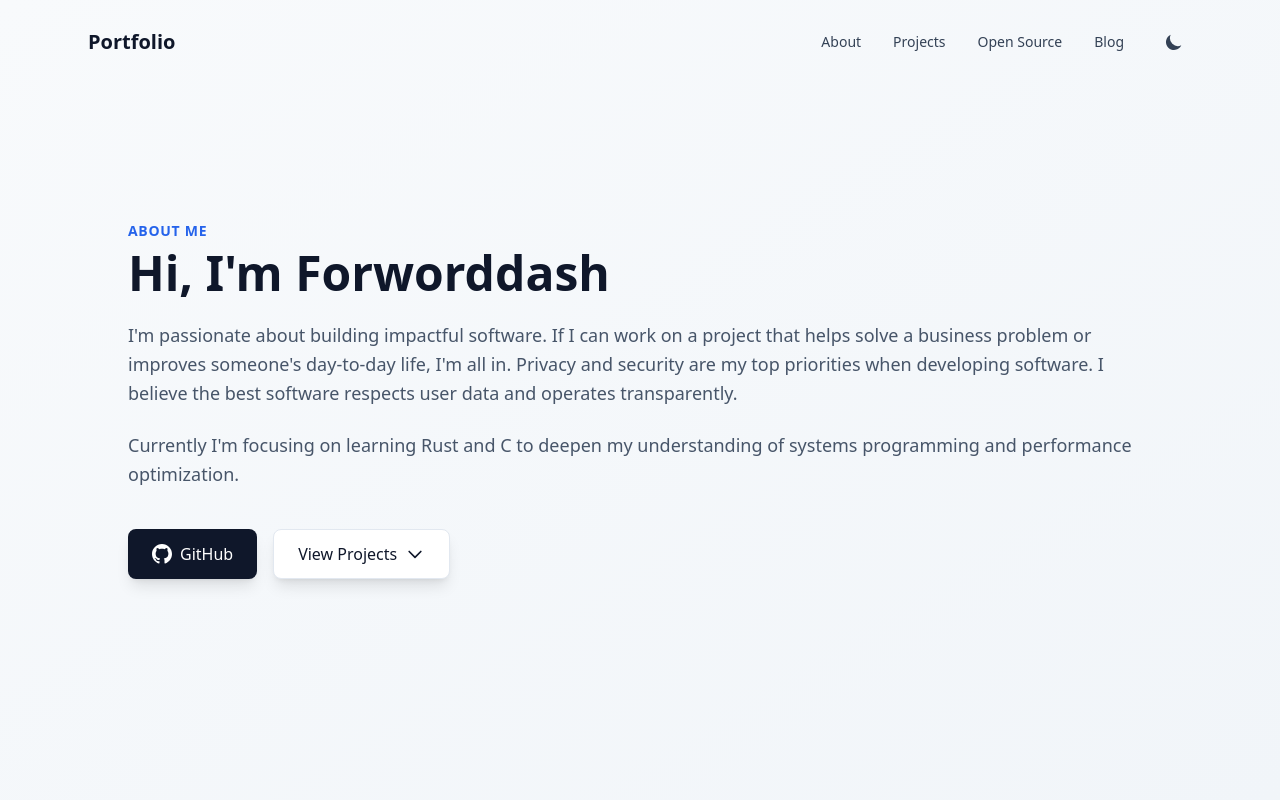
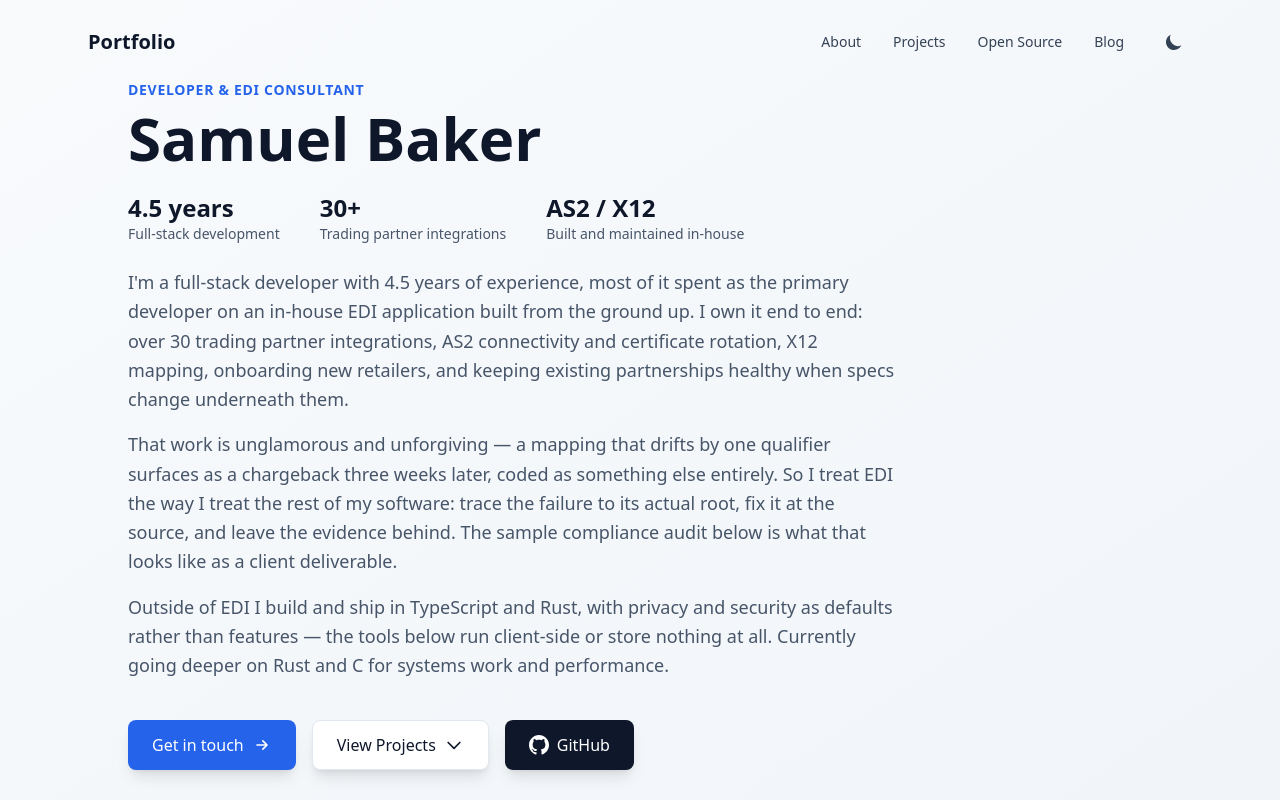
Before and after one commit to Forworddash/portfolio, a React (Vite) app: page / in a window 1280 px wide. Shown: the top 800 px of the page. Built offline with nearby package versions, Linux system fonts and the light colour scheme.

Commit message:
[UPD] update about

```diff
--- a/package.json
+++ b/package.json
@@ -6,6 +6,7 @@
   "scripts": {
     "dev": "vite",
     "build": "tsc -b && vite build",
+    "csp-hashes": "node scripts/csp-hashes.mjs",
     "lint": "eslint .",
     "preview": "vite preview"
   },
--- a/src/components/About.tsx
+++ b/src/components/About.tsx
@@ -1,64 +1,90 @@
-import { useEffect, useState } from 'react';
-
 interface AboutProps {
   id?: string;
 }
 
+/**
+ * The hero doubles as the pitch, so it leads with the EDI consulting story
+ * rather than a generic developer intro — that is what the title, meta
+ * description and the compliance-audit project all promise a visitor.
+ */
 export default function About({ id = 'about' }: AboutProps) {
-  const [isVisible, setIsVisible] = useState(false);
-
-  useEffect(() => {
-    setIsVisible(true);
-  }, []);
-
   return (
     <section
       id={id}
-      className={`min-h-screen flex items-center justify-center bg-gradient-to-br from-slate-50 to-slate-100 dark:from-slate-900 dark:to-slate-800 px-6 py-20 transition-opacity duration-1000 ${
-        isVisible ? 'opacity-100' : 'opacity-0'
-      }`}
+      // The fade-in is a CSS animation rather than a mount-triggered opacity
+      // transition: the old version rendered the section at opacity-0 and let a
+      // useEffect flip it, which meant a blank hero for anyone whose JS was slow
+      // and a permanently blank one if that effect never ran.
+      className="min-h-screen flex items-center justify-center bg-gradient-to-br from-slate-50 to-slate-100 dark:from-slate-900 dark:to-slate-800 px-6 py-20 animate-fade-in"
     >
       <div className="max-w-5xl w-full">
-        <div className="grid md:grid-cols-1 gap-12 items-center">
-          {/* Profile Image */}
-          {/* <div className="flex justify-center md:justify-end">
-            <div className="relative group">
-              <div className="absolute -inset-1 bg-gradient-to-r from-blue-600 to-purple-600 rounded-full blur opacity-25 group-hover:opacity-40 transition duration-300"></div>
-              <div className="relative w-64 h-64 md:w-80 md:h-80 rounded-full overflow-hidden border-4 border-white shadow-2xl">
-                <img
-                  src="https://images.unsplash.com/photo-1507003211169-0a1dd7228f2d?w=400&h=400&fit=crop"
-                  alt="Profile"
-                  className="w-full h-full object-cover grayscale hover:grayscale-0 transition duration-500"
-                />
-              </div>
-            </div>
-          </div> */}
-
-          {/* About Text */}
-          <div className="space-y-6 animate-slide-up">
+        <div className="space-y-6">
           <div>
-              <h2 className="text-sm font-semibold text-blue-600 dark:text-blue-400 uppercase tracking-wider mb-2">
-                About Me
-              </h2>
-              <h1 className="text-4xl md:text-5xl font-bold text-slate-900 dark:text-white mb-4">
-                Hi, I'm Forworddash
+            {/* A label, not a heading — keeping it a <p> leaves the document
+                outline as h1 -> h2 instead of h2 -> h1. */}
+            <p className="text-sm font-semibold text-blue-600 dark:text-blue-400 uppercase tracking-wider mb-2">
+              Developer &amp; EDI Consultant
+            </p>
+            <h1 className="text-4xl md:text-6xl font-bold text-slate-900 dark:text-white mb-4 text-balance">
+              Samuel Baker
             </h1>
           </div>
 
-            <div className="prose prose-slate dark:prose-invert max-w-none">
+          {/* Credibility up front, before anyone decides whether to keep reading. */}
+          <dl className="flex flex-wrap gap-x-10 gap-y-4">
+            {[
+              { value: '4.5 years', label: 'Full-stack development' },
+              { value: '30+', label: 'Trading partner integrations' },
+              { value: 'AS2 / X12', label: 'Built and maintained in-house' },
+            ].map((stat) => (
+              <div key={stat.label}>
+                <dt className="text-2xl font-bold text-slate-900 dark:text-white">{stat.value}</dt>
+                <dd className="text-sm text-slate-600 dark:text-slate-400">{stat.label}</dd>
+              </div>
+            ))}
+          </dl>
+
+          <div className="max-w-3xl space-y-4">
             <p className="text-lg text-slate-600 dark:text-slate-300 leading-relaxed">
-                I'm passionate about building impactful software. If I can work on a project
-                that helps solve a business problem or improves someone's day-to-day life, I'm all in.
-                Privacy and security are my top priorities when developing software. I believe the best software
-                respects user data and operates transparently.
+              I'm a full-stack developer with 4.5 years of experience, most of it spent as the
+              primary developer on an in-house EDI application built from the ground up. I own it
+              end to end: over 30 trading partner integrations, AS2 connectivity and certificate
+              rotation, X12 mapping, onboarding new retailers, and keeping existing partnerships
+              healthy when specs change underneath them.
             </p>
             <p className="text-lg text-slate-600 dark:text-slate-300 leading-relaxed">
-                Currently I'm focusing on learning Rust and C to deepen my understanding of systems programming
-                and performance optimization.
+              That work is unglamorous and unforgiving — a mapping that drifts by one qualifier
+              surfaces as a chargeback three weeks later, coded as something else entirely. So I
+              treat EDI the way I treat the rest of my software: trace the failure to its actual
+              root, fix it at the source, and leave the evidence behind. The sample compliance
+              audit below is what that looks like as a client deliverable.
+            </p>
+            <p className="text-lg text-slate-600 dark:text-slate-300 leading-relaxed">
+              Outside of EDI I build and ship in TypeScript and Rust, with privacy and security as
+              defaults rather than features — the tools below run client-side or store nothing at
+              all. Currently going deeper on Rust and C for systems work and performance.
             </p>
           </div>
 
-            <div className="flex gap-4 pt-4">
+          <div className="flex flex-wrap gap-4 pt-4">
+            <a
+              href="#contact"
+              className="inline-flex items-center gap-2 px-6 py-3 bg-blue-600 text-white rounded-lg hover:bg-blue-700 transition-colors duration-200 shadow-lg hover:shadow-xl"
+            >
+              Get in touch
+              <svg className="w-5 h-5" fill="none" stroke="currentColor" viewBox="0 0 24 24">
+                <path strokeLinecap="round" strokeLinejoin="round" strokeWidth={2} d="M13 7l5 5m0 0l-5 5m5-5H6" />
+              </svg>
+            </a>
+            <a
+              href="#projects"
+              className="inline-flex items-center gap-2 px-6 py-3 bg-white dark:bg-slate-800 text-slate-900 dark:text-white rounded-lg hover:bg-slate-50 dark:hover:bg-slate-700 transition-colors duration-200 shadow-lg hover:shadow-xl border border-slate-200 dark:border-slate-700"
+            >
+              View Projects
+              <svg className="w-5 h-5" fill="none" stroke="currentColor" viewBox="0 0 24 24">
+                <path strokeLinecap="round" strokeLinejoin="round" strokeWidth={2} d="M19 9l-7 7-7-7" />
+              </svg>
+            </a>
             <a
               href="https://github.com/Forworddash"
               target="_blank"
@@ -70,16 +96,6 @@ export default function About({ id = 'about' }: AboutProps) {
               </svg>
               GitHub
             </a>
-              <a
-                href="#projects"
-                className="inline-flex items-center gap-2 px-6 py-3 bg-white dark:bg-slate-800 text-slate-900 dark:text-white rounded-lg hover:bg-slate-50 dark:hover:bg-slate-700 transition-colors duration-200 shadow-lg hover:shadow-xl border border-slate-200 dark:border-slate-700"
-              >
-                View Projects
-                <svg className="w-5 h-5" fill="none" stroke="currentColor" viewBox="0 0 24 24">
-                  <path strokeLinecap="round" strokeLinejoin="round" strokeWidth={2} d="M19 9l-7 7-7-7" />
-                </svg>
-              </a>
-            </div>
           </div>
         </div>
       </div>
```
Also changed, not shown: scripts/csp-hashes.mjs (added, +28 -0 lines). Lines whose indentation alone changed are shown as unchanged.
